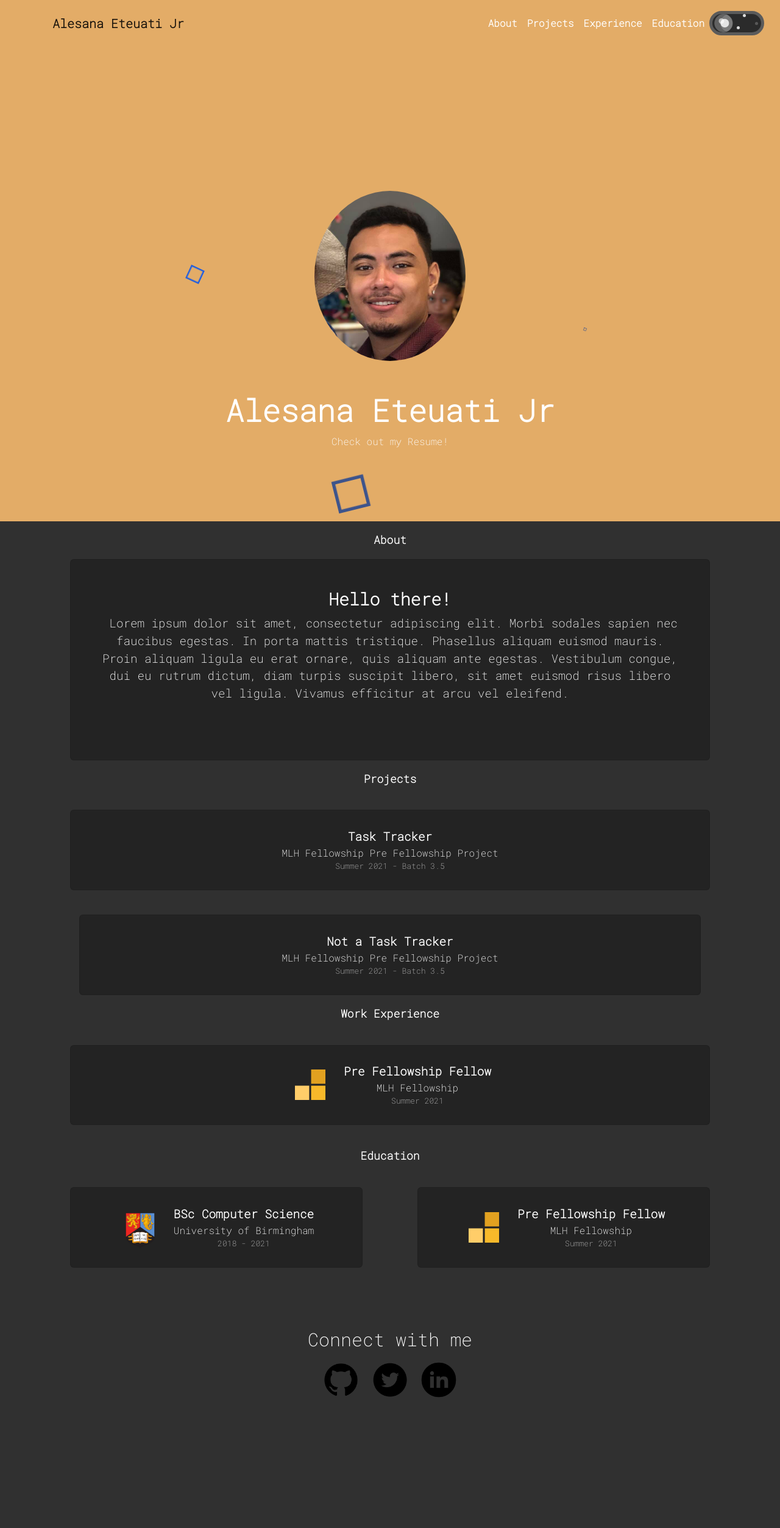
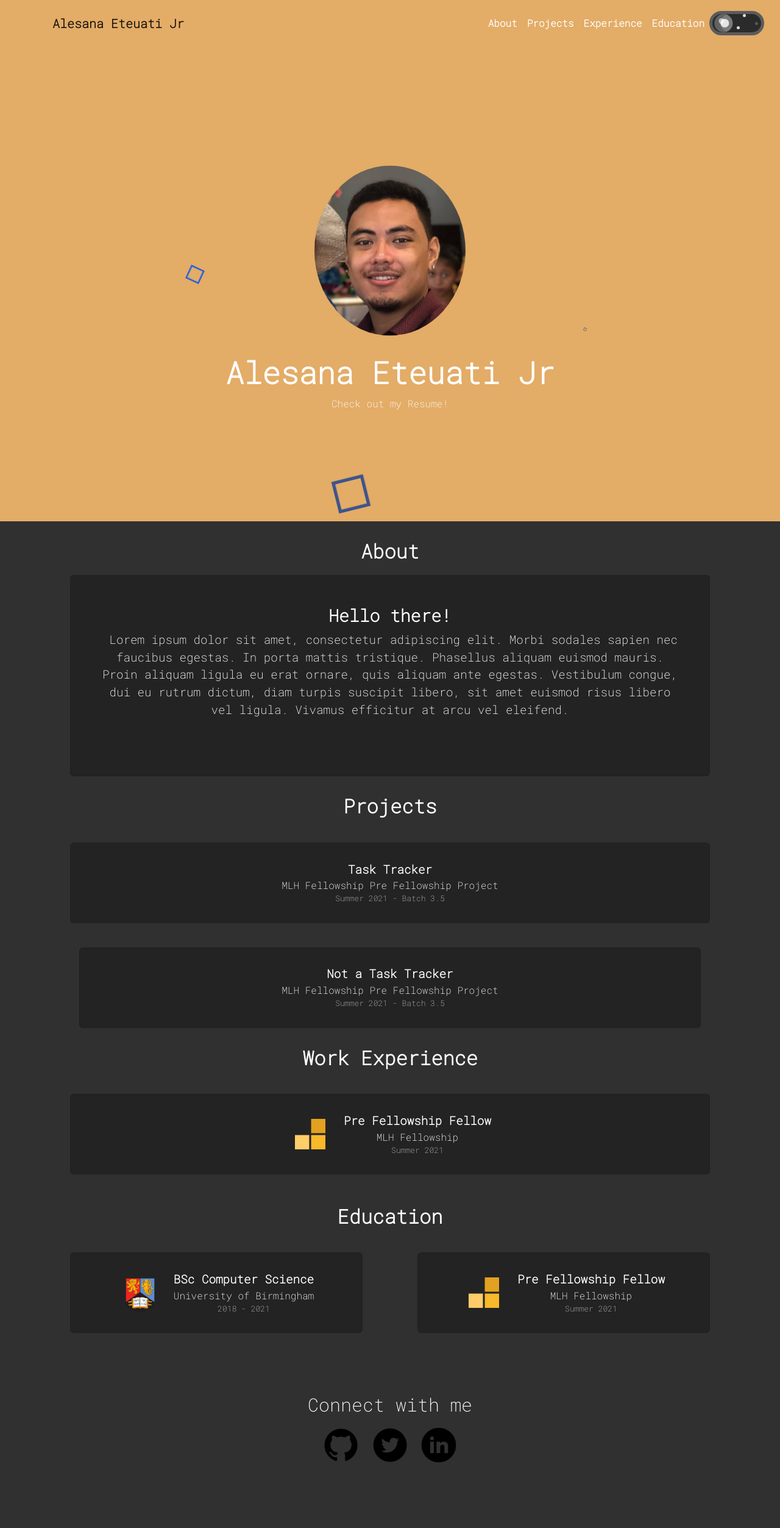
Before and after one commit to Green-Ranger11/Alesana-Eteuati-Jr, a Jekyll site: the page built from index.html, in a window 1280 px wide. Shown: the whole page at 61% size. Built offline with Jekyll 4.4.1, drawn with Linux system fonts in a browser that asks for light colours; nearby versions of some CDN libraries; before the commit the page ends 2399 px from its top, so only the background shows below that.

Commit message:
Fix heading styles

```diff
--- a/_sass/all.scss
+++ b/_sass/all.scss
@@ -48,10 +48,10 @@ body {
 }
 
 h2 {
-  margin-bottom: 20px;
-  margin-top: 20px;
   font-weight: 700;
   text-align: center;
+  margin: 20px;
+  padding-top: 10px;
 }
 
 .card {
--- a/_sass/page.scss
+++ b/_sass/page.scss
@@ -3,10 +3,6 @@
 
 p, h1, h2, h3, h4, h5, h6, button {
     font-family: 'Roboto Mono', monospace;
-}
-
-h2 {
-    font-size: large;
 }
 
 body {
--- a/_sass/profile.scss
+++ b/_sass/profile.scss
@@ -12,7 +12,6 @@
     transform: translate(-50%, -50%);
     color: #fff;
     text-align: center;
-    height: 320px;
     margin-bottom: 50px;
     h1 {
         font-size: 50px;
@@ -31,7 +30,6 @@
 
     .profile-picture {
         margin-bottom: 30px;
-        height: 300px;
         z-index: 1;
     }
 
```
